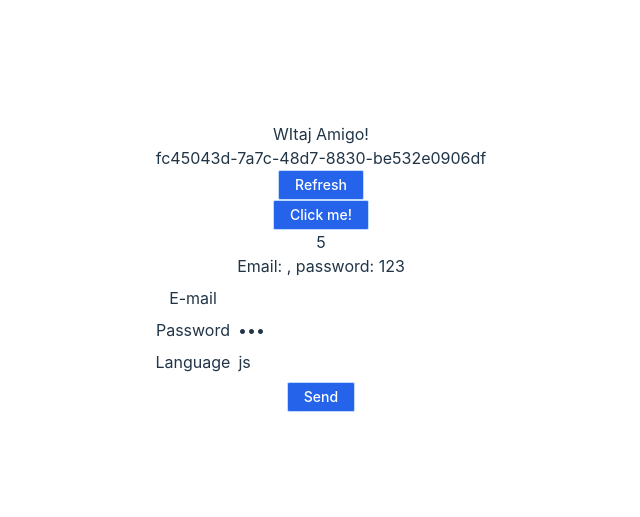
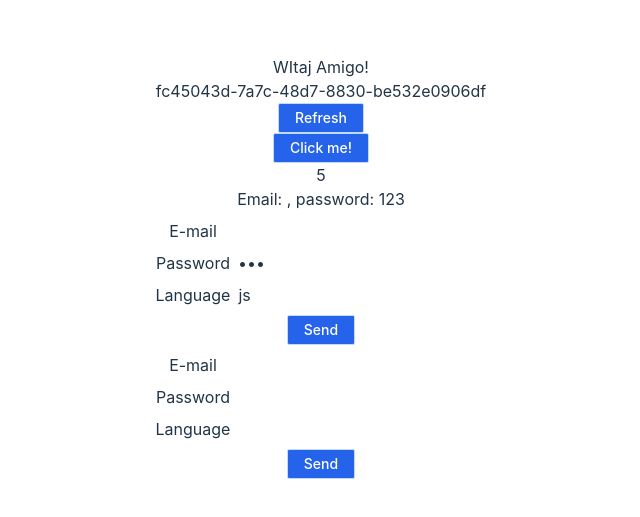
Before and after one commit to Filemonekk/WebAmogios_ReactApp, a React (Vite) app: page / in a window 1280 px wide. Shown: the part 133-650 px from the top of the page, without its empty margins (319-959 px from the left). Built offline with nearby package versions, Linux system fonts and the light colour scheme.

Commit message:
form with Refs

```diff
--- a/src/App.tsx
+++ b/src/App.tsx
@@ -2,7 +2,7 @@ import "./App.css";
 import { Button, Text } from "./ui";
 import { Generator } from "./components/Generator";
 import { Counter } from "./components/Counter";
-import { RegistrationFormState } from "./components/RegistrationForm";
+import { RegistrationFormState, RegistrationFormRefs } from "./components/RegistrationForm";
 
 function App() {
   return (
@@ -11,7 +11,9 @@ function App() {
       <Generator />
       <Button label="Click me!" onClick={() => alert('Hey!')}></Button>
       <Counter />
-      <RegistrationFormState/>
+      <RegistrationFormState />
+      <RegistrationFormRefs/>
+
     </>
   );
 }
--- /dev/null
+++ b/src/components/RegistrationForm/RegistrationFormRefs.tsx
@@ -0,0 +1,49 @@
+import { FormEventHandler, useRef } from "react";
+import { Button } from "../../ui";
+
+type RegistrationFormData = {
+    email: string;
+    password: string;
+    language: string;
+}
+
+export const RegistrationFormRefs = () => {
+    const emailFieldRef = useRef<HTMLInputElement>(null);
+    const passwordFieldRef = useRef<HTMLInputElement>(null);
+    const languageFieldRef = useRef<HTMLInputElement>(null);
+
+
+    const handleSubmit: FormEventHandler = (event) => {
+        event.preventDefault();
+        const data: RegistrationFormData = {
+            email: emailFieldRef.current ?.value || "",
+            password: passwordFieldRef.current ?.value || "",
+          language: languageFieldRef.current?.value || "",
+        }
+        console.log(data);
+    };
+
+    return (
+        <form onSubmit={handleSubmit}>
+          <div className="my-2">
+            <label htmlFor="email" className="mr-2">
+              E-mail
+            </label>
+            <input id="email" ref={emailFieldRef} type="email" />
+          </div>
+          <div className="my-2">
+            <label htmlFor="password" className="mr-2">
+              Password
+            </label>
+            <input id="password" ref={passwordFieldRef} type="password" />
+          </div>
+          <div className="my-2">
+            <label htmlFor="language" className="mr-2">
+              Language
+            </label>
+            <input id="language" ref={languageFieldRef} />
+          </div>
+          <Button label="Send" type="submit" />
+        </form>
+      );
+    };
--- a/src/components/RegistrationForm/index.ts
+++ b/src/components/RegistrationForm/index.ts
@@ -1 +1,2 @@
 export { RegistrationFormState } from './RegistrationFormState';
+export { RegistrationFormRefs } from './RegistrationFormRefs';
```
